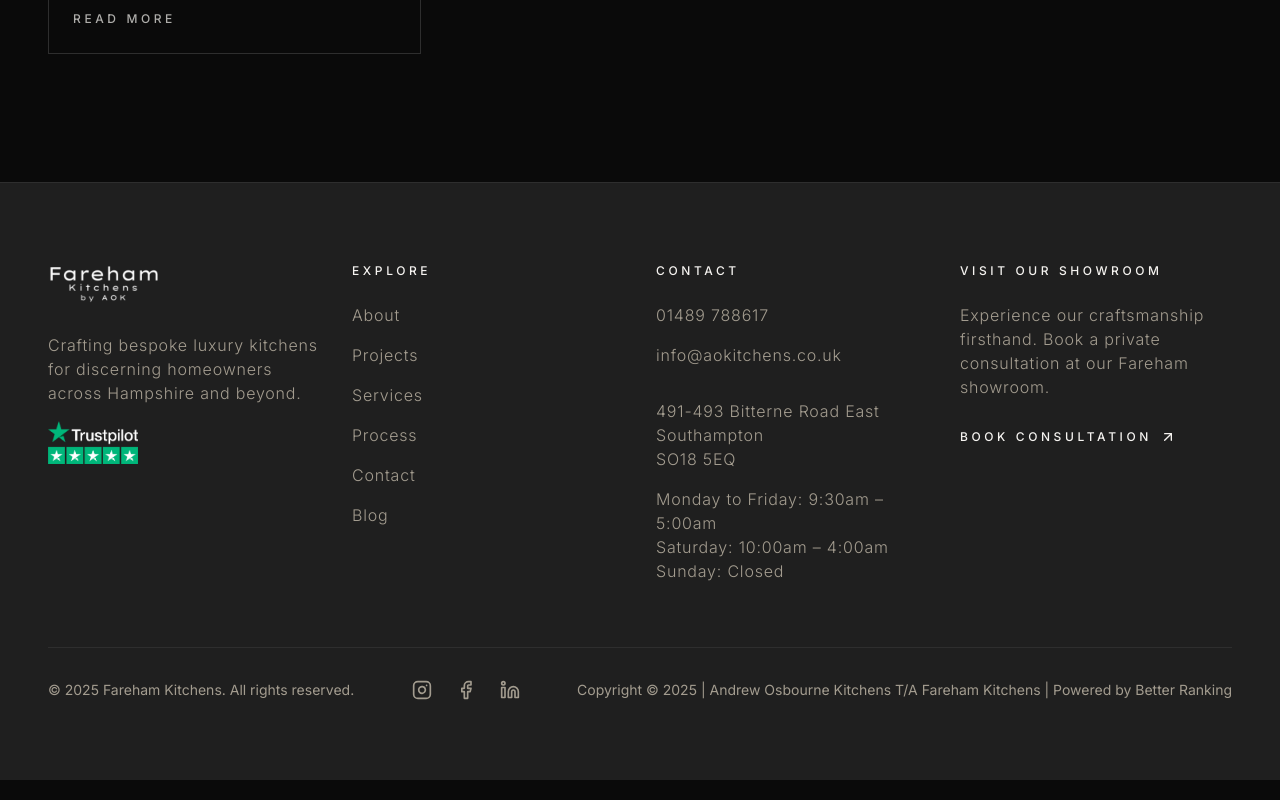
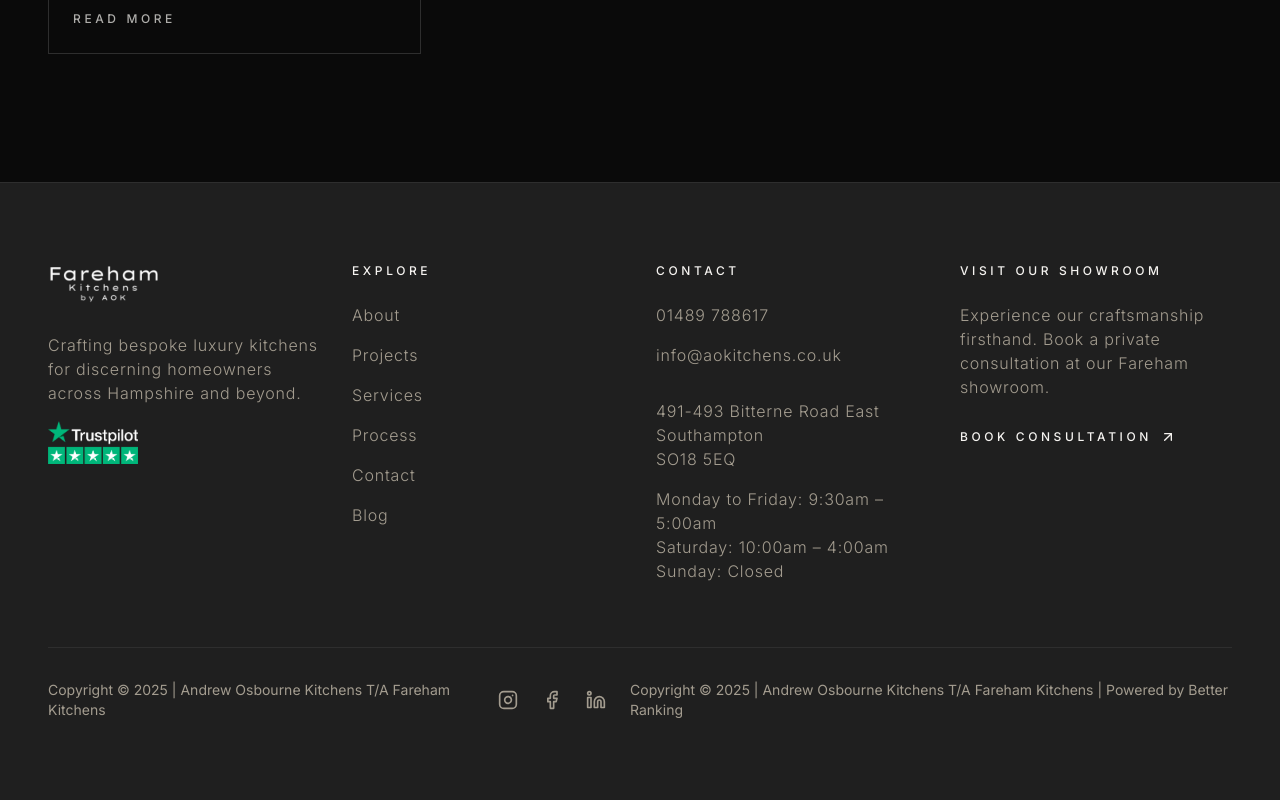
Before and after one commit to sam247/farehamkitchens, a Next.js app: page /blog in a window 1280 px wide. Shown: the part 1050-1850 px from the top of the page. Built offline with nearby package versions, Linux system fonts and the light colour scheme.

Commit message:
Update copyright text

```diff
--- a/src/components/layout/Footer.tsx
+++ b/src/components/layout/Footer.tsx
@@ -120,7 +120,7 @@
         <div className="flex flex-col md:flex-row items-center justify-between gap-6">
           <div className="flex items-center gap-6">
             <p className="text-sm text-muted-foreground">
-              © {currentYear} Fareham Kitchens. All rights reserved.
+              Copyright © 2025 | Andrew Osbourne Kitchens T/A Fareham Kitchens
             </p>
           </div>
 
```
